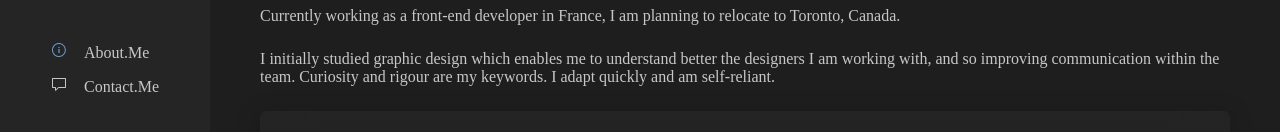
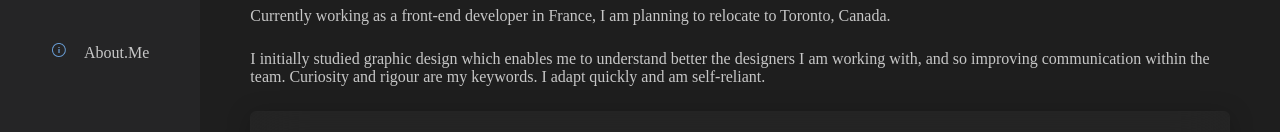
Before and after one commit to MaiaDS/portfolio, a Next.js app: page /about in a window 1280 px wide. Shown: the part 164-296 px from the top of the page. Built offline with nearby package versions, Linux system fonts and the light colour scheme; a web font is replaced by a local one.

Commit message:
remove contact menu for the moment

```diff
--- a/src/components/layout/Navbar/Navbar.tsx
+++ b/src/components/layout/Navbar/Navbar.tsx
@@ -28,7 +28,7 @@ const Navbar = () => {
             </Link>
             <ul>
                 <NavLink route="/" label="About.Me" iconSrc="assets/icons/info.png" />
-                <NavLink route="/contact" label="Contact.Me" iconSrc="assets/icons/comment.png" />
+                {/* <NavLink route="/contact" label="Contact.Me" iconSrc="assets/icons/comment.png" /> */}
             </ul>
         </StyledNavbar>
     )
```
Also changed, not shown: src/pages/contact.tsx (deleted, +0 -9 lines).
